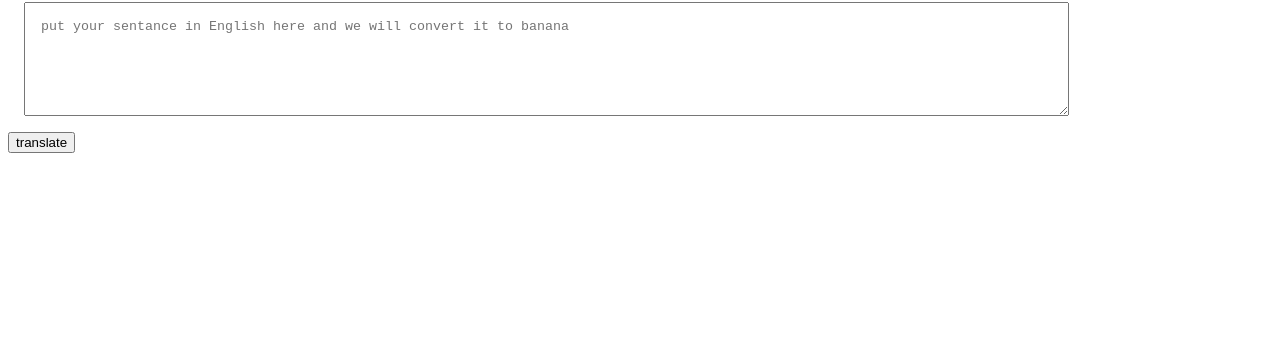
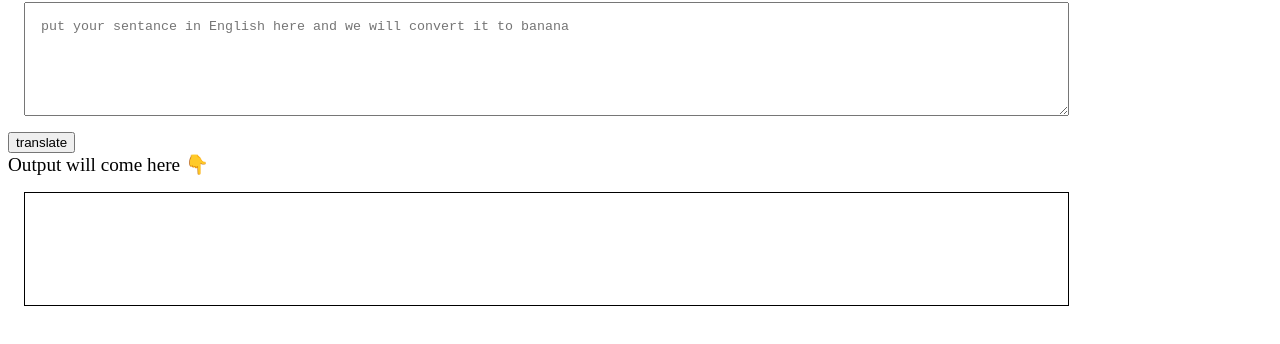
Before and after one commit to Shyampatidar17/banana-speak-neogcamp, a plain HTML site: page index.html in a window 1280 px wide. Shown: the part 78-422 px from the top of the page. Drawn offline with Linux system fonts and the light colour scheme.

Commit message:
input output processing done

```diff
--- a/app.js
+++ b/app.js
@@ -11,12 +11,16 @@
 
 var btnTranslate = document.querySelector("#btn-translate");
 var txtInput = document.querySelector("#txt-input");
+var outputDiv = document.querySelector("#output");
 
-console.log(txtInput)
+// outputDiv.innerText= "shyam patidar";
+
+// console.log(outputDiv)
 
 function clicHandler() {
-    console.log("clicked!");
-    console.log("input" , txtInput.value);
+    outputDiv.innerText = "amnbmnabm " + txtInput.value;
+    // console.log("clicked!");
+    // console.log("input" , txtInput.value);
 };
 
 btnTranslate.addEventListener("click", clicHandler)
--- a/index.html
+++ b/index.html
@@ -14,6 +14,15 @@
             margin: 1rem;
             padding: 1rem;
         }
+
+        #output{
+            border: 1px solid black;
+            height: 10vh;
+            width: 80%;
+            padding: 1rem;
+            margin: 1rem;
+
+        }
     </style>
 </head>
 
@@ -23,6 +32,8 @@
     <textarea id="txt-input"
         placeholder="put your sentance in English here and we will convert it to banana"></textarea>
     <button id="btn-translate">translate</button>
+    <div style="font-size: larger">Output will come here 👇</div>
+    <div id="output"></div>
     <script src="app.js" type="text/javascript"></script>
 </body>
 
```
